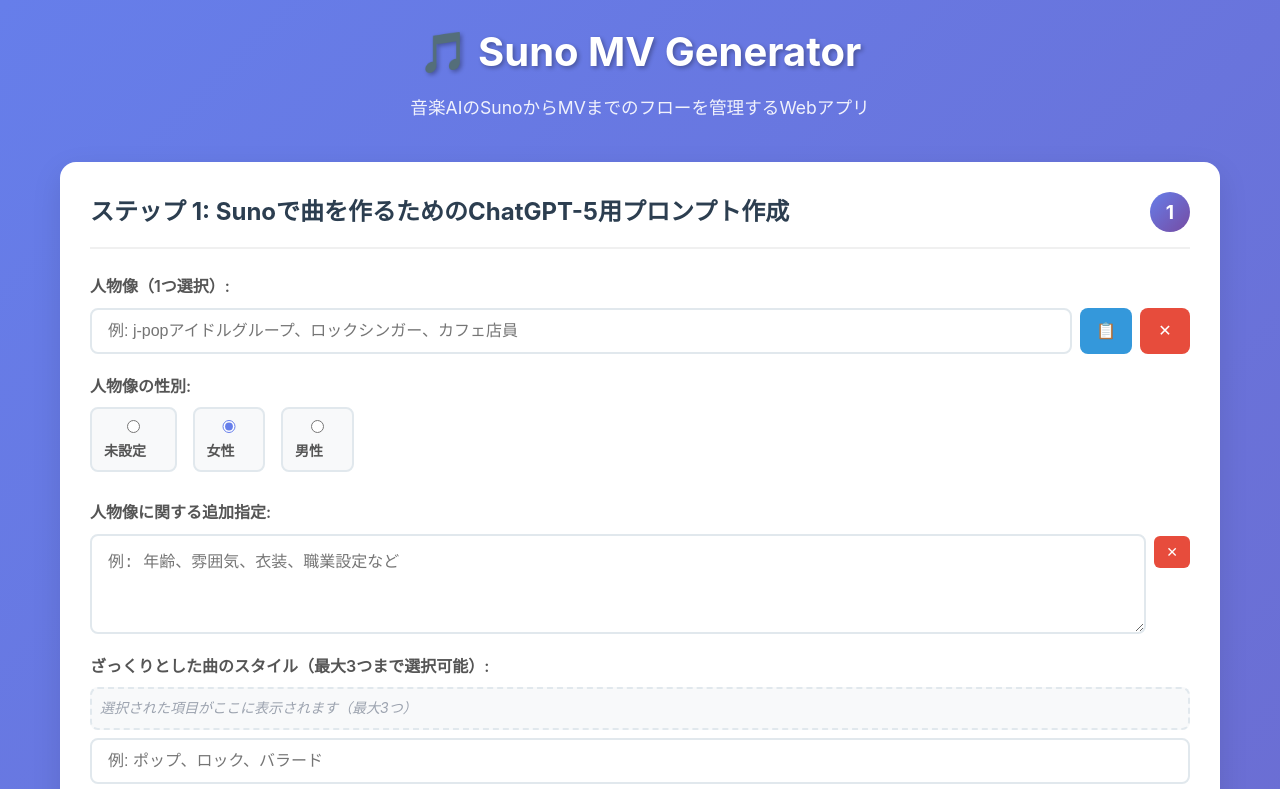
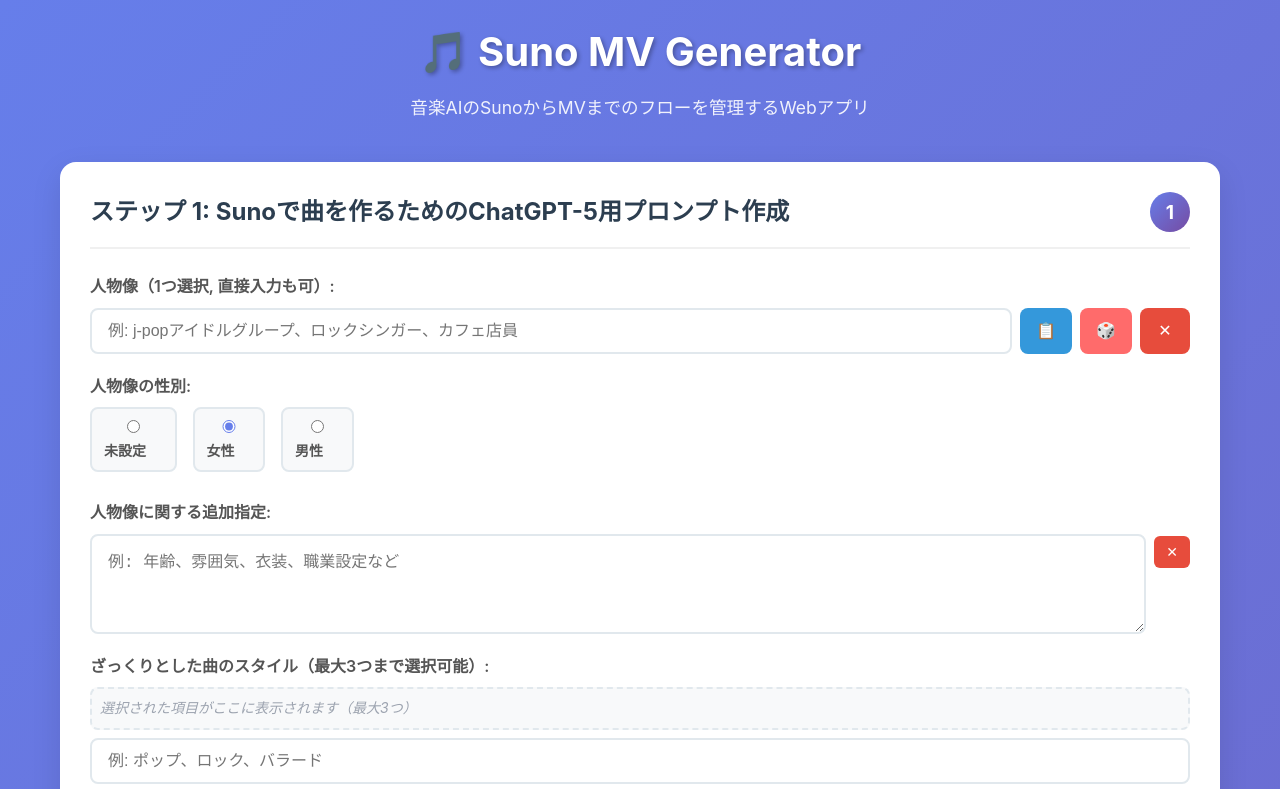
Before and after one commit to Satoshi5884/suno-mv-gen-for-all, a plain HTML site: page index.html in a window 1280 px wide. Shown: the top 789 px of the page. Drawn offline with Linux system fonts and the light colour scheme.

Commit message:
ui update6

```diff
--- a/index.html
+++ b/index.html
@@ -26,12 +26,13 @@
 
                 <!-- 人物像（ペルソナ）選択 -->
                 <div class="input-group">
-                    <label for="persona">人物像（1つ選択）:</label>
+                    <label for="persona">人物像（1つ選択, 直接入力も可）:</label>
                     <div class="input-container">
                         <div class="input-with-button">
                             <input type="text" id="persona" placeholder="例: j-popアイドルグループ、ロックシンガー、カフェ店員">
                             <div class="input-controls">
                                 <button type="button" class="select-btn" onclick="showTemplateSelector('persona', 'personas')">📋</button>
+                                 <button type="button" class="random-btn" onclick="fillRandomTemplate('persona','personas')">🎲</button>
                                 <button type="button" class="clear-btn" onclick="clearInput('persona')">✕</button>
                             </div>
                         </div>
```
